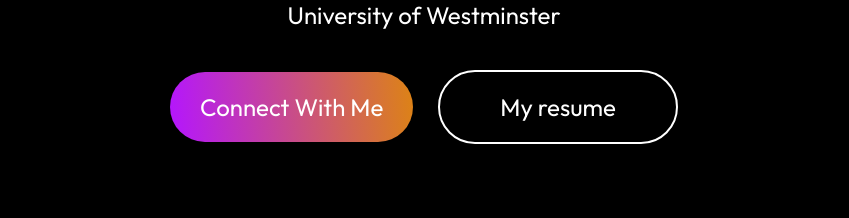
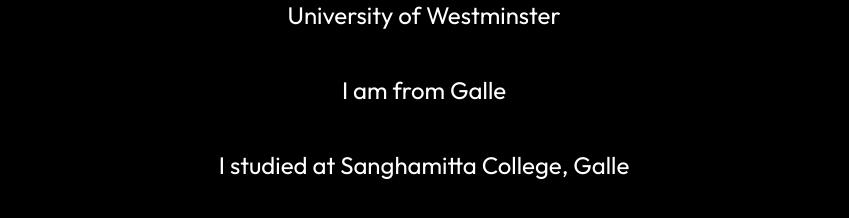
Before and after one commit to Govini2003/portfolio, a React (Vite) app: page / in a window 1280 px wide. Shown: the part 800-1018 px from the top of the page, without its empty margins (216-1065 px from the left). Built offline with nearby package versions, Linux system fonts and the light colour scheme.

Commit message:
Update Hero.jsx

```diff
--- a/src/Components/Hero/Hero.jsx
+++ b/src/Components/Hero/Hero.jsx
@@ -21,6 +21,10 @@
         <img src={profile_img} alt="profile"/>
         <h1><span>I'm Govini Rajapakse,</span> from Sri Lanka</h1>
         <p>I am a Software Engineering undergraduate at the University of Westminster</p>
+        <p>I am from Galle</p>
+        <p>I studied at Sanghamitta College, Galle</p>
+
+
         <div className="hero-action">
             <div className='hero-connect'>
                 <AnchorLink className='anchor-link' offset={50} href='#contact'>
```
